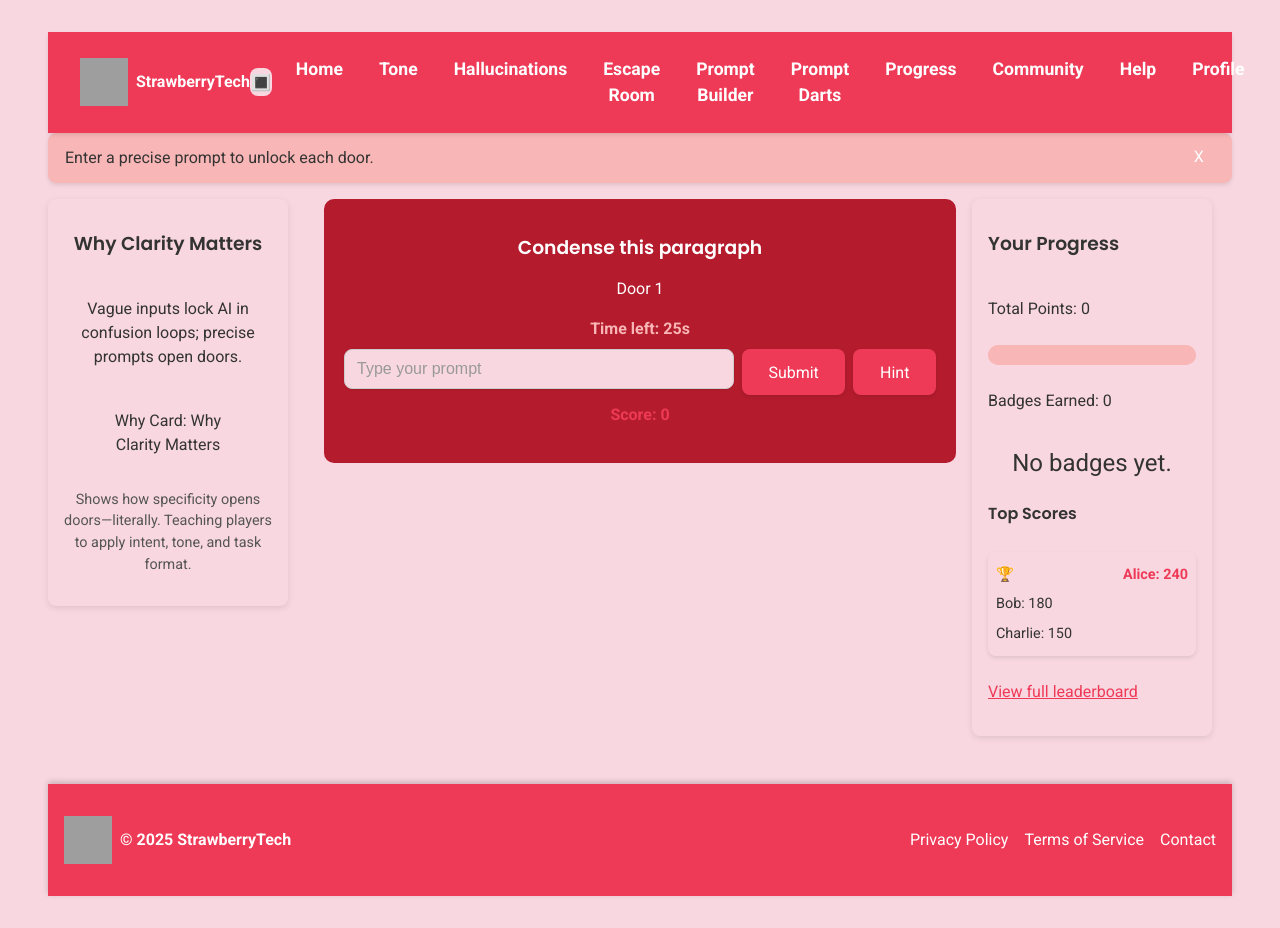
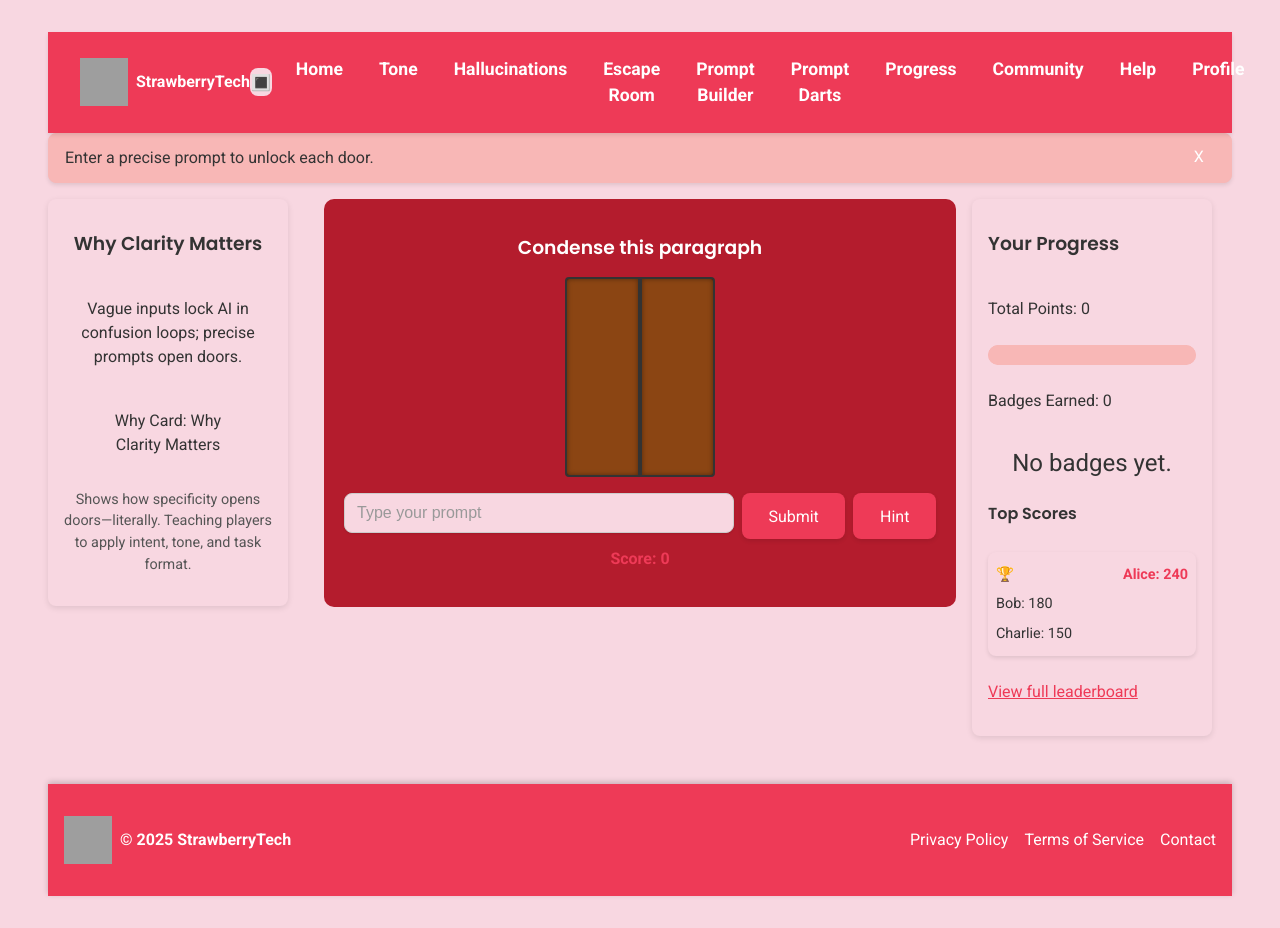
Before and after one commit to unnamedmistress/StrawberryTech, a React (Vite) app in the folder learning-games/: page /games/escape in a window 1280 px wide. Built offline with nearby package versions, Linux system fonts and the light colour scheme; grey boxes are pictures that could not be loaded.

Commit message:
Add door animation component and integrate into escape room

```diff
--- /dev/null
+++ b/learning-games/src/components/DoorAnimation.css
@@ -0,0 +1,29 @@
+.door-container {
+  position: relative;
+  width: 150px;
+  height: 200px;
+  margin: 0 auto 1rem;
+  background: #111;
+  overflow: hidden;
+  border: 2px solid #333;
+  border-radius: 4px;
+}
+
+.door-half {
+  position: absolute;
+  top: 0;
+  bottom: 0;
+  width: 50%;
+  background: #8b4513;
+  box-shadow: inset 0 0 5px rgba(0, 0, 0, 0.4);
+}
+
+.door-half.left {
+  left: 0;
+  border-right: 2px solid #333;
+}
+
+.door-half.right {
+  right: 0;
+  border-left: 2px solid #333;
+}
--- /dev/null
+++ b/learning-games/src/components/DoorAnimation.tsx
@@ -0,0 +1,24 @@
+import { motion } from 'framer-motion'
+import './DoorAnimation.css'
+
+export interface DoorAnimationProps {
+  openPercent: number
+}
+
+export default function DoorAnimation({ openPercent }: DoorAnimationProps) {
+  const percent = Math.max(0, Math.min(100, openPercent))
+  return (
+    <div className="door-container">
+      <motion.div
+        className="door-half left"
+        animate={{ x: `-${percent}%` }}
+        transition={{ type: 'tween', duration: 0.5 }}
+      />
+      <motion.div
+        className="door-half right"
+        animate={{ x: `${percent}%` }}
+        transition={{ type: 'tween', duration: 0.5 }}
+      />
+    </div>
+  )
+}
--- a/learning-games/src/pages/ClarityEscapeRoom.tsx
+++ b/learning-games/src/pages/ClarityEscapeRoom.tsx
@@ -1,6 +1,7 @@
 import { useState, useEffect, useContext } from 'react'
 import ProgressSidebar from '../components/layout/ProgressSidebar'
 import InstructionBanner from '../components/ui/InstructionBanner'
+import DoorAnimation from '../components/DoorAnimation'
 import { UserContext } from '../context/UserContext'
 import './ClarityEscapeRoom.css'
 
@@ -36,6 +37,7 @@ export default function ClarityEscapeRoom() {
   const [message, setMessage] = useState('')
   const [start] = useState(() => Date.now())
   const [timeLeft, setTimeLeft] = useState(30)
+  const [openPercent, setOpenPercent] = useState(0)
   const [hintVisible, setHintVisible] = useState(false)
 
   const current = tasks[door]
@@ -49,7 +51,9 @@ export default function ClarityEscapeRoom() {
       const nextScore = score + 50
       setScoreState(nextScore)
       setMessage('The door unlocks with a click!')
-      if (door + 1 === tasks.length) {
+      const newDoor = door + 1
+      setOpenPercent((newDoor / tasks.length) * 100)
+      if (newDoor === tasks.length) {
         const time = Date.now() - start
         setScore('escape', nextScore)
         if (time < 180000 && !user.badges.includes('escape-artist')) {
@@ -57,7 +61,7 @@ export default function ClarityEscapeRoom() {
         }
         setDoor(tasks.length)
       } else {
-        setDoor(d => d + 1)
+        setDoor(newDoor)
         setInput('')
       }
     } else {
@@ -123,8 +127,7 @@ export default function ClarityEscapeRoom() {
         </aside>
         <div className="room">
           <h3>{current.hint}</h3>
-          <p className="hint">Door {door + 1}</p>
-          <p className="timer">Time left: {timeLeft}s</p>
+          <DoorAnimation openPercent={openPercent} />
           <form onSubmit={handleSubmit} className="prompt-form">
             <input
               value={input}
```
